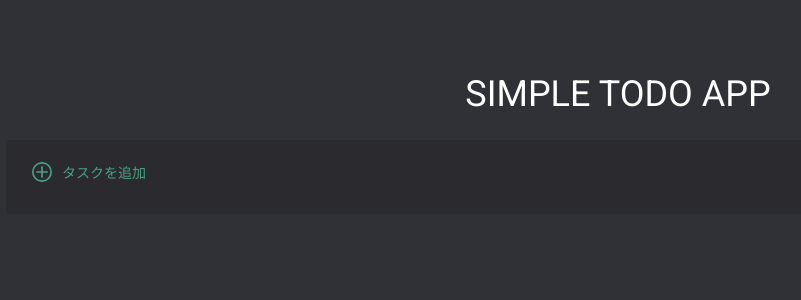
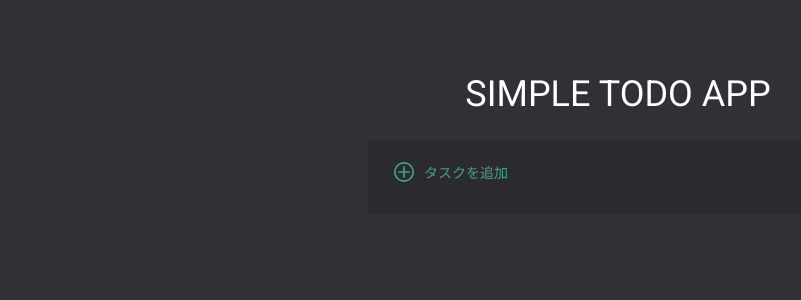
Before and after one commit to shinonome-inc/Nozawa-Kazuo-frontend-basic-2024-todoapp, a React app: page / in a window 1280 px wide. Shown: the top 300 px of the page, without its empty margins (22-823 px from the left). Built offline with nearby package versions, Linux system fonts and the light colour scheme.

Commit message:
デザイン_修正

```diff
--- a/src/components/Pages/MainPages/index.jsx
+++ b/src/components/Pages/MainPages/index.jsx
@@ -1,15 +1,15 @@
 import React from "react";
 import styled from "styled-components";
-import TodoCard from "../../Organisms/TodoCard/index.jsx";
-import {Title} from "../../Atoms/Title/index.jsx"
+import TodoCard from "../../Organisms/TodoCard/index";
+import {Title} from "../../Atoms/Title/index"
 
 export default function MainPages() {
     return(
         <StyledWrapper>
-            <TitleWrapper>
-                <Title/>
-            </TitleWrapper>
+            <Title/>
+            <TodoCardWrapper>
             <TodoCard/>
+            </TodoCardWrapper>
         </StyledWrapper>
 
     )
@@ -21,18 +21,16 @@ const StyledWrapper = styled.div`
     gap: 20px;
     display: flex;
     flex-direction: column;
+    width: 100%;
+    align-items: center;
+    justify-content: center;
     @media (max-width: 320px) {
         padding: 20px;
     }
 
-`;
-
-const TitleWrapper = styled.div`
-    justify-content: center;
-    align-items: center;
-    display: flex;
-    width: 100%;
-
-
+;`
+const TodoCardWrapper = styled.div`
+    width: 500px;
+    max-width: 100%;
 
 `
```
